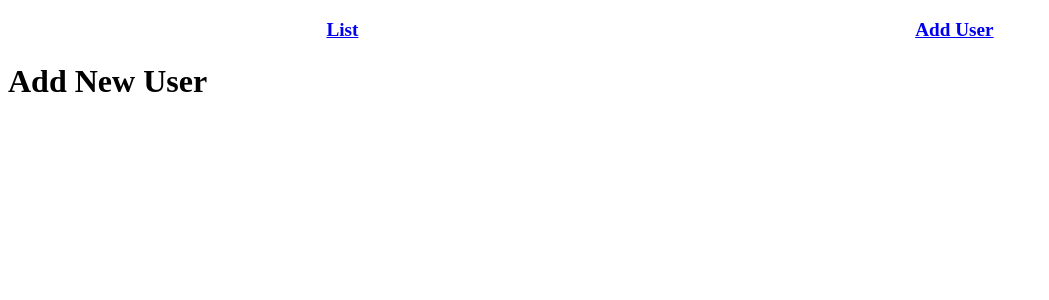
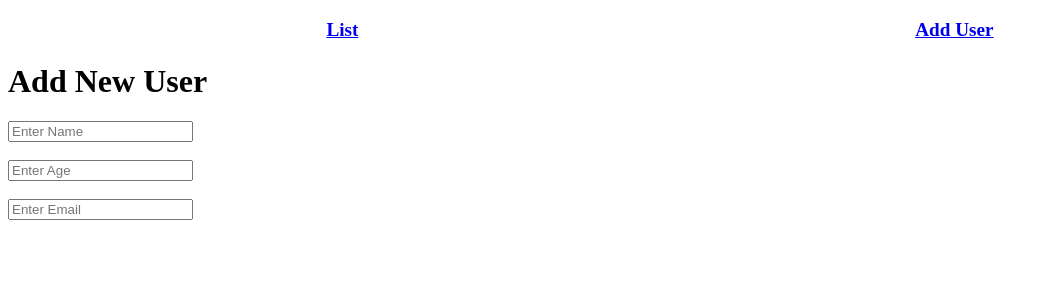
Before and after one commit to muskan-chouhan/react, a React (Vite) app in the folder 63-route-users-ui/: page /add in a window 1280 px wide. Shown: the top 300 px of the page, without its empty margins (0-1049 px from the left). Built offline with nearby package versions, Linux system fonts and the light colour scheme.

Commit message:
make input field for add user page

```diff
--- a/63-route-users-ui/src/UserAdd.jsx
+++ b/63-route-users-ui/src/UserAdd.jsx
@@ -1,5 +1,21 @@
 export default function UserAdd(){
     return(
-        <h1>Add New User</h1>
+        <div>
+            <h1>Add New User</h1>
+            <input
+                type="text"
+                placeholder="Enter Name">
+            </input>
+            <br></br><br></br>
+            <input
+                type="number"
+                placeholder="Enter Age">
+            </input>
+            <br></br><br></br>
+            <input
+                type="email"
+                placeholder="Enter Email">
+            </input>
+        </div>
     )
 }
```
